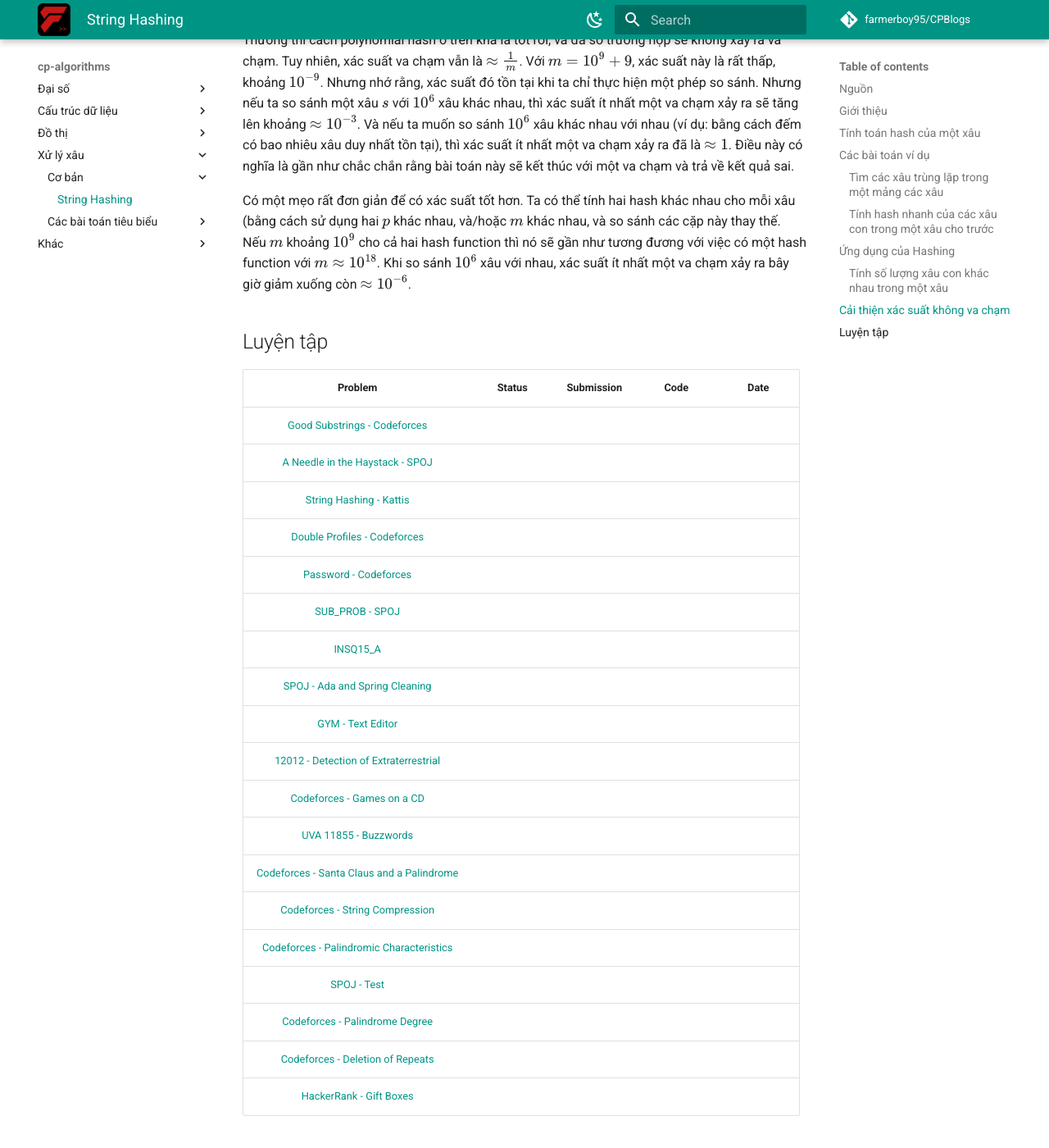
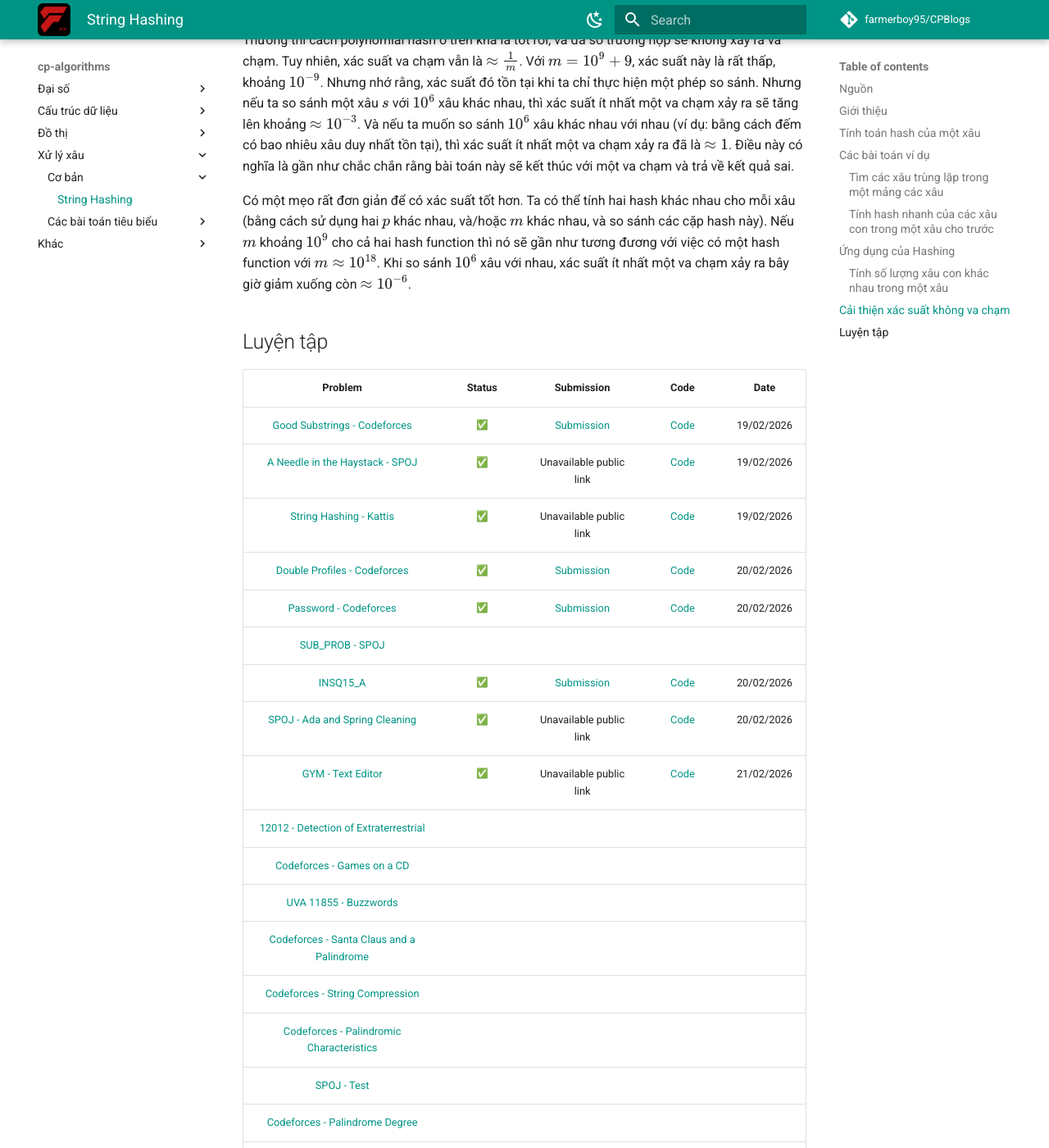
Before and after one commit to farmerboy95/CPBlogs, an MkDocs documentation site: the page built from docs/cp-algorithms/string-processing/fundamentals/string-hashing.md, in a window 1280 px wide and 1400 px high, scrolled down 4733 px. Shown: the whole window at 82% size. Built offline with MkDocs 1.6.1 and Material for MkDocs 9.7.7, drawn with Linux system fonts in a browser that asks for light colours; emoji names are drawn with the system emoji font; comment, search, counter and statistics services are not loaded.

Commit message:
Update string-hashing

```diff
--- a/docs/cp-algorithms/string-processing/fundamentals/string-hashing.md
+++ b/docs/cp-algorithms/string-processing/fundamentals/string-hashing.md
@@ -150,28 +150,28 @@ Lưu ý rằng, $O(n^2)$ không phải là độ phức tạp thời gian tốt
 
 Thường thì cách polynomial hash ở trên khá là tốt rồi, và đa số trường hợp sẽ không xảy ra va chạm. Tuy nhiên, xác suất va chạm vẫn là $\approx \frac{1}{m}$. Với $m = 10^9 + 9$, xác suất này là rất thấp, khoảng $10^{-9}$. Nhưng nhớ rằng, xác suất đó tồn tại khi ta chỉ thực hiện một phép so sánh. Nhưng nếu ta so sánh một xâu $s$ với $10^6$ xâu khác nhau, thì xác suất ít nhất một va chạm xảy ra sẽ tăng lên khoảng $\approx 10^{-3}$. Và nếu ta muốn so sánh $10^6$ xâu khác nhau với nhau (ví dụ: bằng cách đếm có bao nhiêu xâu duy nhất tồn tại), thì xác suất ít nhất một va chạm xảy ra đã là $\approx 1$. Điều này có nghĩa là gần như chắc chắn rằng bài toán này sẽ kết thúc với một va chạm và trả về kết quả sai.
 
-Có một mẹo rất đơn giản để có xác suất tốt hơn. Ta có thể tính hai hash khác nhau cho mỗi xâu (bằng cách sử dụng hai $p$ khác nhau, và/hoặc $m$ khác nhau, và so sánh các cặp này thay thế. Nếu $m$ khoảng $10^9$ cho cả hai hash function thì nó sẽ gần như tương đương với việc có một hash function với $m \approx 10^{18}$. Khi so sánh $10^6$ xâu với nhau, xác suất ít nhất một va chạm xảy ra bây giờ giảm xuống còn $\approx 10^{-6}$.
+Có một mẹo rất đơn giản để có xác suất tốt hơn. Ta có thể tính hai hash khác nhau cho mỗi xâu (bằng cách sử dụng hai $p$ khác nhau, và/hoặc $m$ khác nhau, và so sánh các cặp hash này). Nếu $m$ khoảng $10^9$ cho cả hai hash function thì nó sẽ gần như tương đương với việc có một hash function với $m \approx 10^{18}$. Khi so sánh $10^6$ xâu với nhau, xác suất ít nhất một va chạm xảy ra bây giờ giảm xuống còn $\approx 10^{-6}$.
 
 ## Luyện tập
 
 | Problem | Status | Submission | Code | Date |
 | :---: | :-----------: | :---: | :---: | :---: |
-| [Good Substrings - Codeforces](https://codeforces.com/contest/271/problem/D) | | | | |
-| [A Needle in the Haystack - SPOJ](http://www.spoj.com/problems/NHAY/) | | | | |
-| [String Hashing - Kattis](https://open.kattis.com/problems/hashing) | | | | |
-| [Double Profiles - Codeforces](http://codeforces.com/problemset/problem/154/C) | | | | |
-| [Password - Codeforces](http://codeforces.com/problemset/problem/126/B) | | | | |
-| [SUB_PROB - SPOJ](http://www.spoj.com/problems/SUB_PROB/) | | | | |
-| [INSQ15_A](https://www.codechef.com/problems/INSQ15_A) | | | | |
-| [SPOJ - Ada and Spring Cleaning](http://www.spoj.com/problems/ADACLEAN/) | | | | |
-| [GYM - Text Editor](http://codeforces.com/gym/101466/problem/E) | | | | |
+| [Good Substrings - Codeforces](https://codeforces.com/contest/271/problem/D) | :white_check_mark: | [Submission](https://codeforces.com/contest/271/submission/363607571) | [Code](https://github.com/farmerboy95/CompetitiveProgramming/blob/master/Codeforces/CF271-D2-D.cpp) | 19/02/2026 |
+| [A Needle in the Haystack - SPOJ](http://www.spoj.com/problems/NHAY/) | :white_check_mark: | Unavailable public link | [Code](https://github.com/farmerboy95/CompetitiveProgramming/blob/master/SPOJ/SPOJ%20NHAY.cpp) | 19/02/2026 |
+| [String Hashing - Kattis](https://open.kattis.com/problems/hashing) | :white_check_mark: | Unavailable public link | [Code](https://github.com/farmerboy95/CompetitiveProgramming/blob/master/Kattis/kattis%20hashing.cpp) | 19/02/2026 |
+| [Double Profiles - Codeforces](https://codeforces.com/contest/154/problem/C) | :white_check_mark: | [Submission](https://codeforces.com/contest/154/submission/363710542) | [Code](https://github.com/farmerboy95/CompetitiveProgramming/blob/master/Codeforces/CF154-D1-C.cpp) | 20/02/2026 |
+| [Password - Codeforces](https://codeforces.com/contest/126/problem/B) | :white_check_mark: | [Submission](https://codeforces.com/contest/126/submission/363712004) | [Code](https://github.com/farmerboy95/CompetitiveProgramming/blob/master/Codeforces/CF126-D1-B.cpp) | 20/02/2026 |
+| [SUB_PROB - SPOJ](https://www.spoj.com/problems/SUB_PROB/) | | | | |
+| [INSQ15_A](https://www.codechef.com/problems/INSQ15_A) | :white_check_mark: | [Submission](https://www.codechef.com/viewsolution/1238683797) | [Code](https://github.com/farmerboy95/CompetitiveProgramming/blob/master/Codechef/CODECHEF%20INSQ15_A.cpp) | 20/02/2026 |
+| [SPOJ - Ada and Spring Cleaning](https://www.spoj.com/problems/ADACLEAN/) | :white_check_mark: | Unavailable public link | [Code](https://github.com/farmerboy95/CompetitiveProgramming/blob/master/SPOJ/SPOJ%20ADACLEAN.cpp) | 20/02/2026 |
+| [GYM - Text Editor](https://codeforces.com/gym/101466/problem/E) | :white_check_mark: | Unavailable public link | [Code](https://github.com/farmerboy95/CompetitiveProgramming/blob/master/Codeforces/CF101466-Gym-E.cpp) | 21/02/2026 |
 | [12012 - Detection of Extraterrestrial](https://uva.onlinejudge.org/index.php?option=onlinejudge&page=show_problem&problem=3163) | | | | |
-| [Codeforces - Games on a CD](http://codeforces.com/contest/727/problem/E) | | | | |
+| [Codeforces - Games on a CD](https://codeforces.com/contest/727/problem/E) | | | | |
 | [UVA 11855 - Buzzwords](https://uva.onlinejudge.org/index.php?option=com_onlinejudge&Itemid=8&page=show_problem&problem=2955) | | | | |
-| [Codeforces - Santa Claus and a Palindrome](http://codeforces.com/contest/752/problem/D) | | | | |
-| [Codeforces - String Compression](http://codeforces.com/contest/825/problem/F) | | | | |
-| [Codeforces - Palindromic Characteristics](http://codeforces.com/contest/835/problem/D) | | | | |
-| [SPOJ - Test](http://www.spoj.com/problems/CF25E/) | | | | |
-| [Codeforces - Palindrome Degree](http://codeforces.com/contest/7/problem/D) | | | | |
-| [Codeforces - Deletion of Repeats](http://codeforces.com/contest/19/problem/C) | | | | |
+| [Codeforces - Santa Claus and a Palindrome](https://codeforces.com/contest/752/problem/D) | | | | |
+| [Codeforces - String Compression](https://codeforces.com/contest/825/problem/F) | | | | |
+| [Codeforces - Palindromic Characteristics](https://codeforces.com/contest/835/problem/D) | | | | |
+| [SPOJ - Test](https://www.spoj.com/problems/CF25E/) | | | | |
+| [Codeforces - Palindrome Degree](https://codeforces.com/contest/7/problem/D) | | | | |
+| [Codeforces - Deletion of Repeats](https://codeforces.com/contest/19/problem/C) | | | | |
 | [HackerRank - Gift Boxes](https://www.hackerrank.com/contests/womens-codesprint-5/challenges/gift-boxes) | | | | |
```
